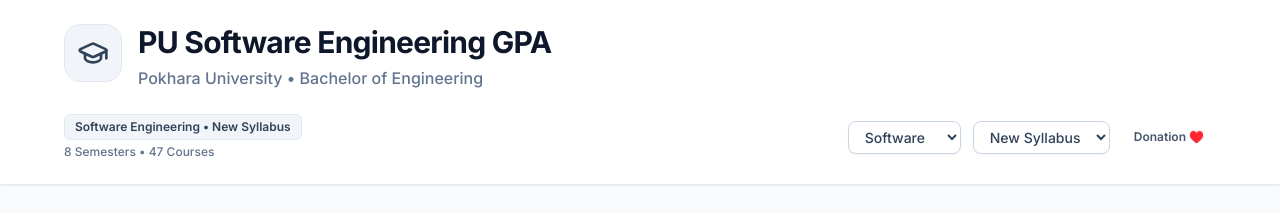
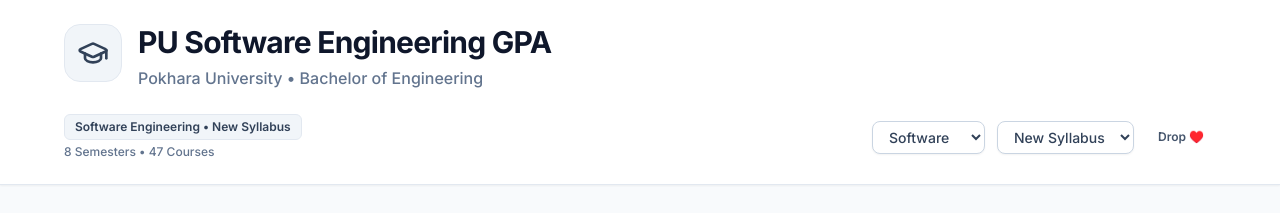
Before and after one commit to nabinkdl/PU-GPA-Tracker, a React (Vite) app: page / in a window 1280 px wide. Shown: the top 213 px of the page. Built offline with nearby package versions, Linux system fonts and the light colour scheme.

Commit message:
Update App.tsx

```diff
--- a/src/App.tsx
+++ b/src/App.tsx
@@ -360,7 +360,7 @@
                 rel="noreferrer"
                 className="inline-flex items-center gap-1.5 px-3 py-1.5 text-xs font-semibold text-slate-600 hover:text-slate-900 hover:bg-slate-100 rounded-lg transition"
               >
-                Donation ♥️
+                Drop ♥️
               </a>
             </div>
           </div>
```
